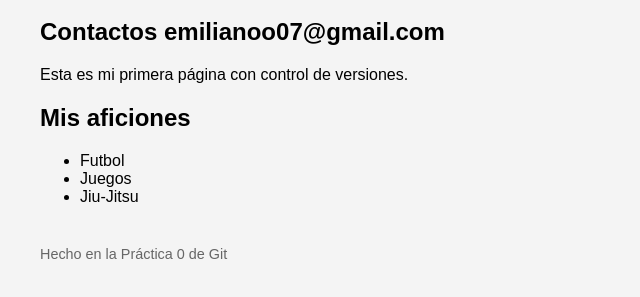
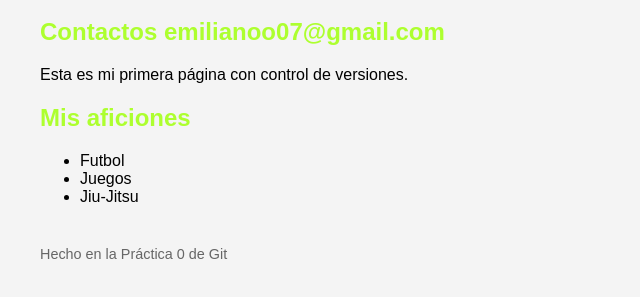
Before and after one commit to EmilianoGT07/PRACTICAGIT3, a plain HTML site: page index.html in a window 1280 px wide. Shown: the part 197-494 px from the top of the page, without its empty margins (0-640 px from the left). Drawn offline with Linux system fonts and the light colour scheme.

Commit message:
Dar estilo al h2

```diff
--- a/estilos.css
+++ b/estilos.css
@@ -13,3 +13,6 @@ footer {
   color: #666666;
   font-size: 0.9em;
 }
+h2 {
+  color: greenyellow;
+}
```
